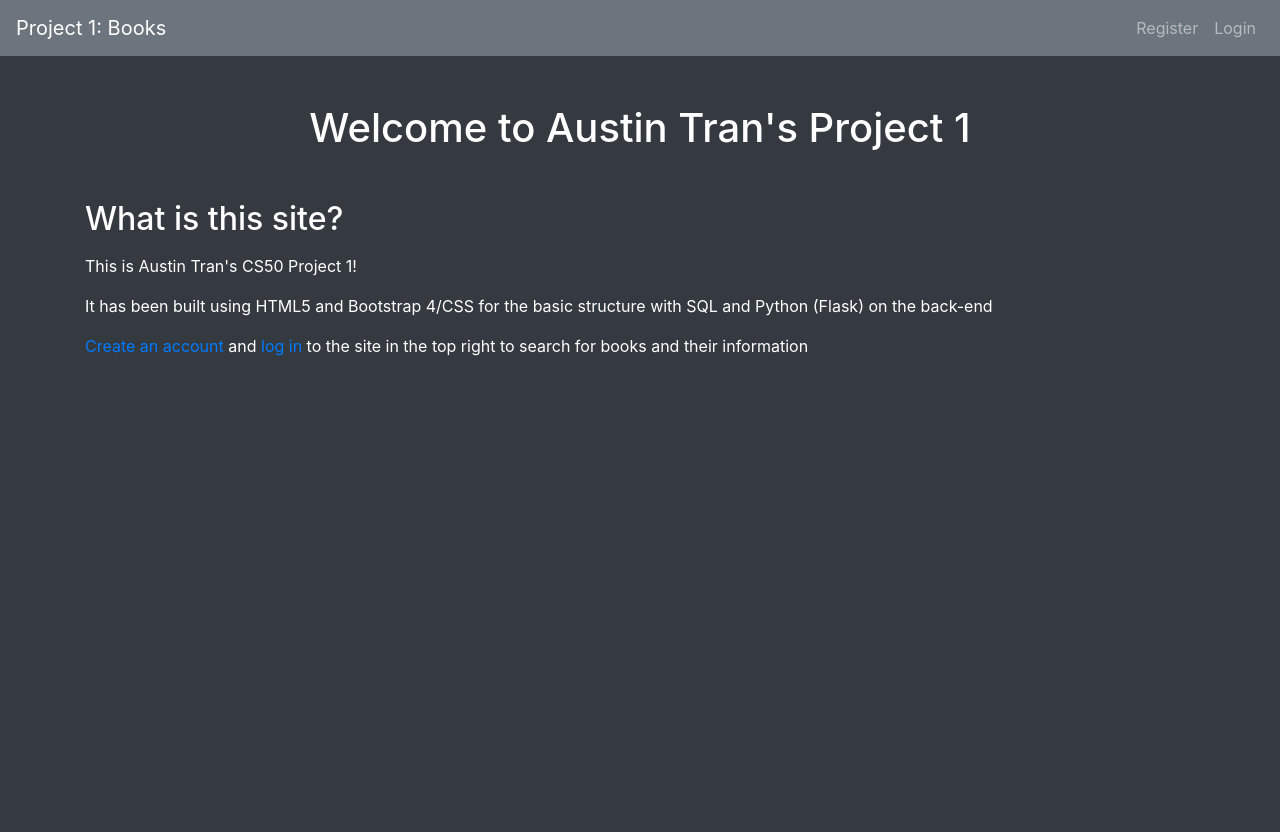
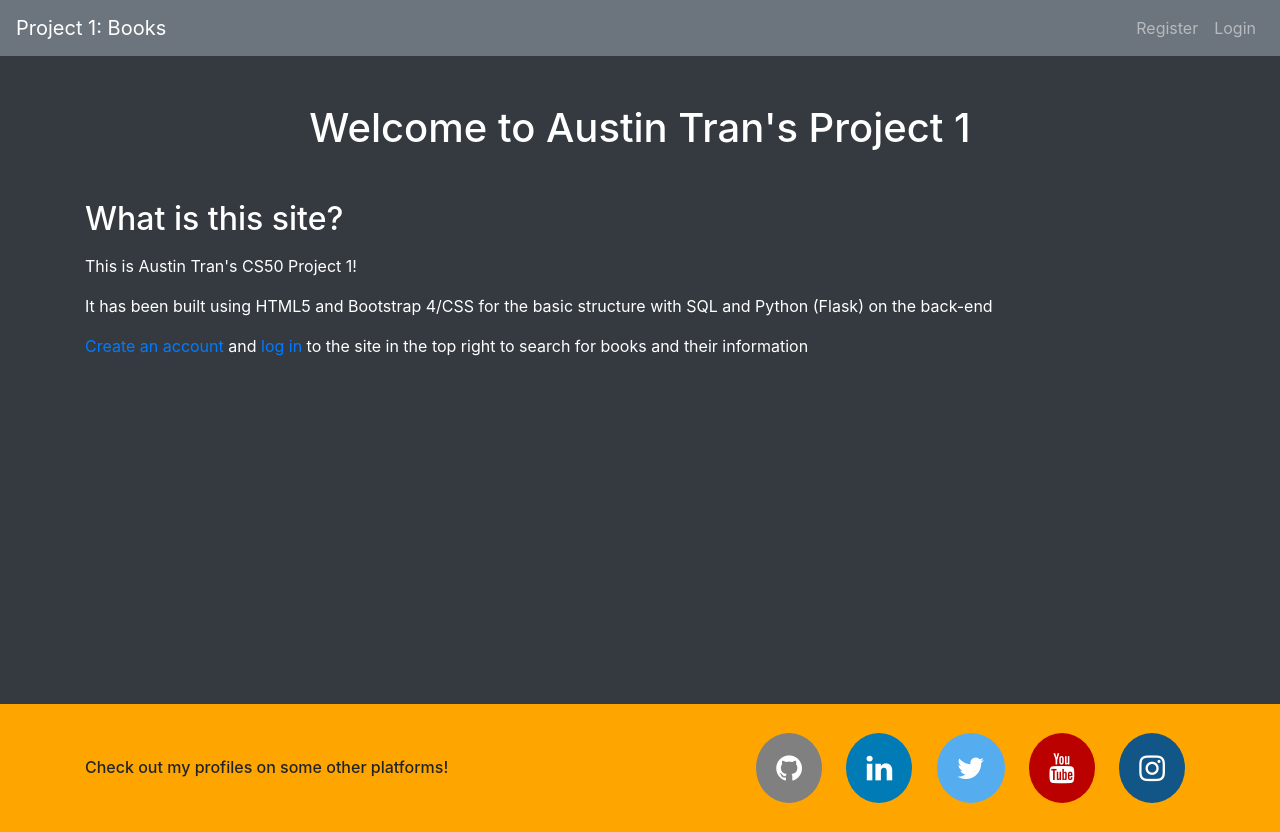
Before and after one commit to austinntran/cs50wproject1-2018-books, a Flask app: page /home in a window 1280 px wide. Before the commit the page ends 356 px from the top, so only its background shows below. Run offline with Flask 2, Linux system fonts and the light colour scheme; some libraries are stand-ins or nearby versions.

Commit message:
Added Social Media footer and README.md was created

```diff
--- a/static/styles.css
+++ b/static/styles.css
@@ -16,4 +16,46 @@ a:active {
 .border {
   border: 20px solid #dee2e6; }
 
+body {
+  display: flex;
+  flex-direction: column; }
+
+#page-container {
+  position: relative;
+  min-height: 93vh; }
+
+#content-wrap {
+  padding-bottom: 2.5rem;
+  /* Footer height */ }
+
+#footer {
+  position: absolute;
+  bottom: 0;
+  width: 100%;
+  height: 2.5rem;
+  /* Footer height */ }
+
+.social-icon .fa {
+  padding: 20px;
+  font-size: 30px;
+  text-align: center;
+  text-decoration: none;
+  margin: 5px 10px;
+  border-radius: 50%; }
+.social-icon .fa-github {
+  background: grey;
+  color: white; }
+.social-icon .fa-youtube {
+  background: #bb0000;
+  color: white; }
+.social-icon .fa-twitter {
+  background: #55ACEE;
+  color: white; }
+.social-icon .fa-linkedin {
+  background: #007bb5;
+  color: white; }
+.social-icon .fa-instagram {
+  background: #125688;
+  color: white; }
+
 /*# sourceMappingURL=styles.css.map */
--- a/static/styles.scss
+++ b/static/styles.scss
@@ -19,3 +19,52 @@ a:active {
 .border {
   border: 20px solid #dee2e6;
 }
+body {
+    display: flex;
+    flex-direction: column;
+  }
+#page-container {
+  position: relative;
+  min-height: 93vh;
+}
+
+#content-wrap {
+  padding-bottom: 2.5rem;    /* Footer height */
+}
+
+#footer {
+  position: absolute;
+  bottom: 0;
+  width: 100%;
+  height: 2.5rem;            /* Footer height */
+}
+.social-icon {
+  .fa {
+    padding: 20px;
+    font-size: 30px;
+    text-align: center;
+    text-decoration: none;
+    margin: 5px 10px;
+    border-radius: 50%;
+  }
+  .fa-github {
+    background: grey;
+    color: white;
+  }
+  .fa-youtube {
+    background: #bb0000;
+    color: white;
+  }
+  .fa-twitter {
+    background: #55ACEE;
+    color: white;
+  }
+  .fa-linkedin {
+    background: #007bb5;
+    color: white;
+  }
+  .fa-instagram {
+    background: #125688;
+    color: white;
+  }
+}
--- a/templates/layout.html
+++ b/templates/layout.html
@@ -7,10 +7,14 @@
         <script src="https://code.jquery.com/jquery-3.2.1.slim.min.js" integrity="sha384-KJ3o2DKtIkvYIK3UENzmM7KCkRr/rE9/Qpg6aAZGJwFDMVNA/GpGFF93hXpG5KkN" crossorigin="anonymous"></script>
         <script src="https://cdnjs.cloudflare.com/ajax/libs/popper.js/1.12.3/umd/popper.min.js" integrity="sha384-vFJXuSJphROIrBnz7yo7oB41mKfc8JzQZiCq4NCceLEaO4IHwicKwpJf9c9IpFgh" crossorigin="anonymous"></script>
         <script src="https://maxcdn.bootstrapcdn.com/bootstrap/4.0.0-beta.2/js/bootstrap.min.js" integrity="sha384-alpBpkh1PFOepccYVYDB4do5UnbKysX5WZXm3XxPqe5iKTfUKjNkCk9SaVuEZflJ" crossorigin="anonymous"></script>
+        <link rel="stylesheet" href="https://cdnjs.cloudflare.com/ajax/libs/font-awesome/4.7.0/css/font-awesome.min.css">
+
         <link rel="stylesheet" href="https://maxcdn.bootstrapcdn.com/bootstrap/4.0.0/css/bootstrap.min.css" integrity="sha384-Gn5384xqQ1aoWXA+058RXPxPg6fy4IWvTNh0E263XmFcJlSAwiGgFAW/dAiS6JXm" crossorigin="anonymous">
         <link rel="stylesheet" href="../static/styles.css">
     </head>
     <body class="bg-dark">
+      <div id="page-container">
+        <div id="content-wrap">
           <nav class="navbar navbar-expand-lg  navbar-dark bg-secondary">
             <a class="navbar-brand" href="{{ url_for('index') }}">Project 1: Books</a>
               <button class="navbar-toggler" type="button" data-toggle="collapse" data-target="#navbarSupportedContent" aria-controls="navbarSupportedContent" aria-expanded="false" aria-label="Toggle navigation">
@@ -55,5 +59,36 @@
               {% block body %}
               {% endblock %}
           </div>
+
+        </div>
+          <footer class="page-footer font-small blue-grey lighten-5" id="footer">
+            <div style="background-color: orange;">
+              <div class="container">
+                <div class="row py-4 d-flex align-items-center">
+                  <div class="col-md-6 col-lg-5 text-center text-md-left mb-4 mb-md-0">
+                    <h6 class="mb-0">Check out my profiles on some other platforms!</h6>
+                  </div>
+                  <div class="col-md-6 col-lg-7 text-center text-md-right">
+                    <a class="social-icon" alt="GitHub" href="https://github.com/austinntran" target="_blank">
+                      <i class="fa fa-github" aria-hidden="true"></i>
+                    </a>
+                    <a class="social-icon" alt="LinkedIn" href="https://www.linkedin.com/in/austinntran" target="_blank">
+                      <i class="fa fa-linkedin" aria-hidden="true"></i>
+                    </a>
+                    <a class="social-icon" alt="Twitter" href="https://twitter.com/autintron" target="_blank">
+                      <i class="fa fa-twitter"></i>
+                    </a>
+                    <a class="social-icon"  alt="YouTube" href="https://www.youtube.com/channel/UCJrwJE-9qaaGldq3IFrwfug" target="_blank">
+                      <i class="fa fa-youtube" aria-hidden="true"></i>
+                    </a>
+                    <a class="social-icon" alt="YouTube" href="https://instagram.com/austinfitsintheoverheadbin" target="_blank">
+                      <i class="fa fa-instagram" aria-hidden="true"></i>
+                    </a>
+                  </div>
+                </div>
+              </div>
+            </div>
+          </footer>
+      </div>
     </body>
 </html>
```
Also changed, not shown: README.md, 1 other file. Lines whose indentation alone changed are shown as unchanged.
